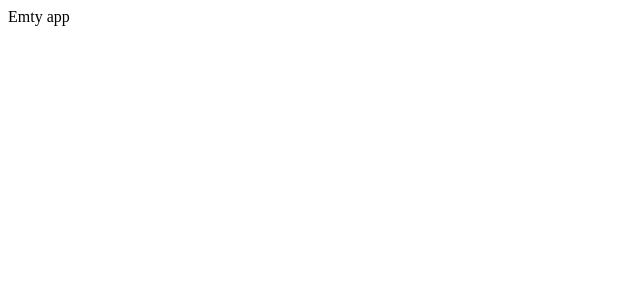
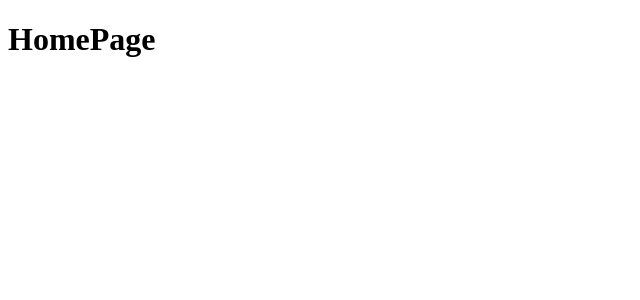
Before and after one commit to fellerrr/react_aston, a React (Vite) app: page / in a window 1280 px wide. Shown: the top 300 px of the page, without its empty margins (0-640 px from the left). Built offline with nearby package versions, Linux system fonts and the light colour scheme.

Commit message:
feat: add react-router

```diff
--- a/package.json
+++ b/package.json
@@ -14,7 +14,8 @@
     "@types/react-redux": "^7.1.33",
     "react": "^18.2.0",
     "react-dom": "^18.2.0",
-    "react-redux": "^9.1.0"
+    "react-redux": "^9.1.0",
+    "react-router-dom": "^6.21.2"
   },
   "devDependencies": {
     "@types/react": "^18.2.43",
--- a/src/App.tsx
+++ b/src/App.tsx
@@ -1,9 +1,17 @@
+import { BrowserRouter as Router, Routes, Route } from 'react-router-dom';
+
 function App() {
   return (
-    <>
-        Emty app
-    </>
-  )
+    <Router>
+      <Routes>
+        <Route path="/" element={<HomePage />} />
+      </Routes>
+    </Router>
+  );
+}
+
+function HomePage() {
+  return <h1>HomePage</h1>;
 }
 
 export default App
```
Also changed, not shown: 1 other file (tests, documents, lock files or other folders).
